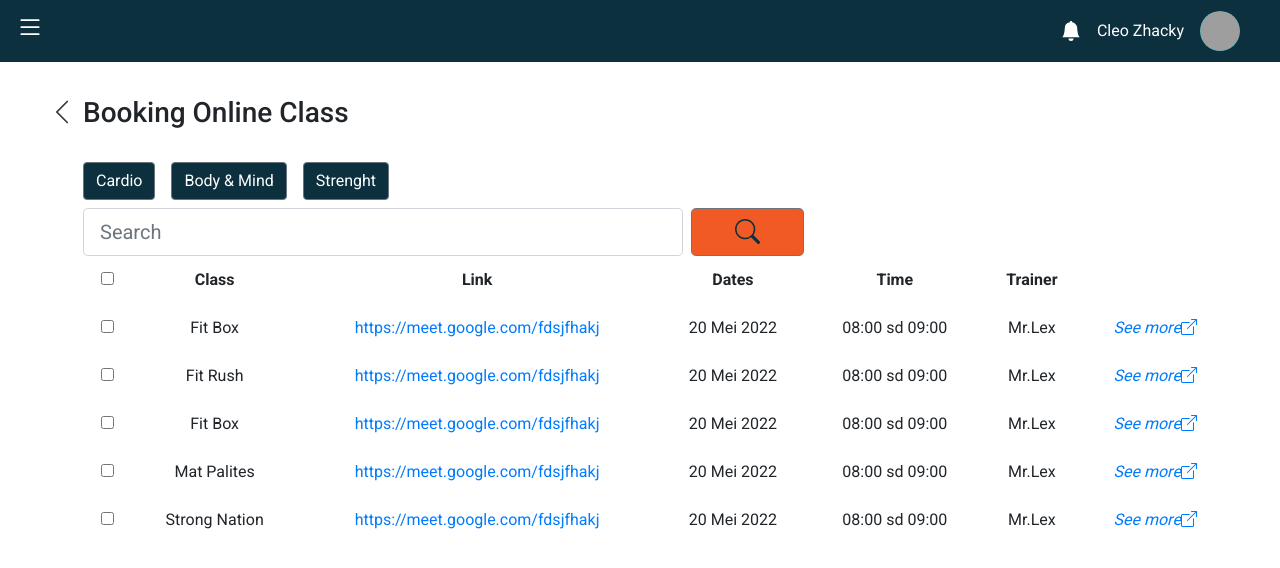
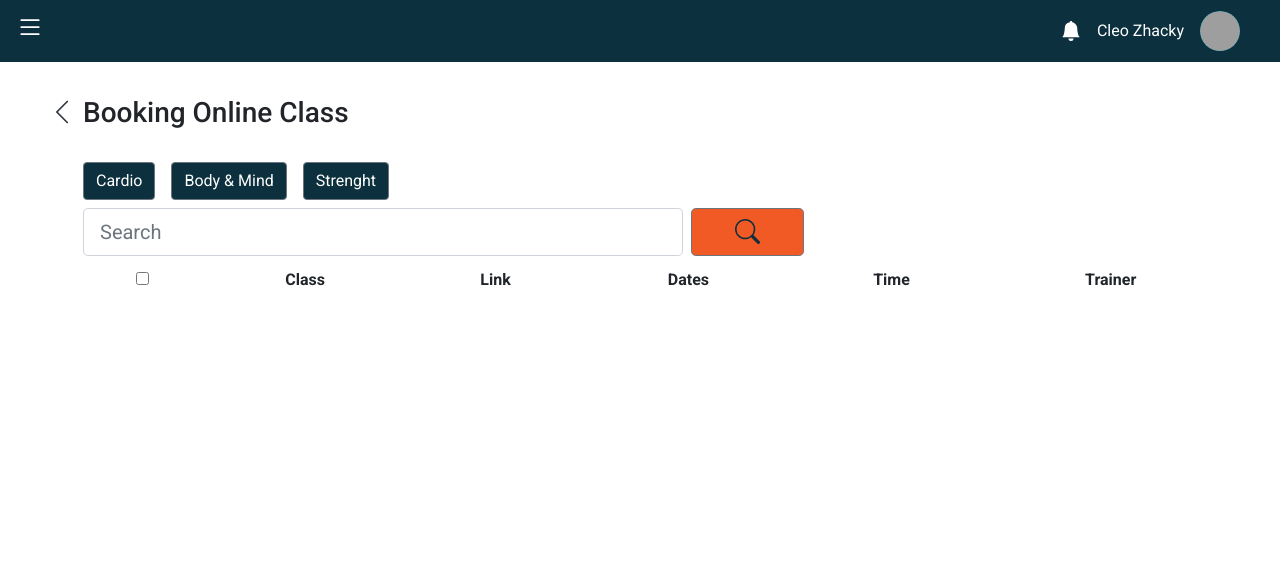
Before and after one commit to gymtrainingclub/web-app, a Nuxt app in the folder gym-web/: page /Dashboard/Booking/booking-online in a window 1280 px wide. Shown: the top 568 px of the page. Built offline with nearby package versions, Linux system fonts and the light colour scheme; grey boxes are pictures that could not be loaded.

Commit message:
update online class

```diff
--- a/gym-web/components/Dashboard/Booking/DetailsComponent.vue
+++ b/gym-web/components/Dashboard/Booking/DetailsComponent.vue
@@ -6,7 +6,7 @@
         <NuxtLink to="/Dashboard/booking-class">
           <b-icon variant="dark" icon="chevron-left"></b-icon>
         </NuxtLink>
-        {{ this.$route.params.id.class }}
+        {{ this.$route.params.id.name }}
       </h3>
       <div class="m-4">
         <b-row>
@@ -19,9 +19,9 @@
               />
               <div class="card-img-overlay mt-4">
                 <h5 class="card-title mt-5">
-                  {{ this.$route.params.id.class }}
+                  {{ this.$route.params.id.name }}
                 </h5>
-                <span>Name Place</span>
+                <span> Capstone Gym Darmo Surabaya </span>
                 <p class="card-text">By {{ this.$route.params.id.trainer }}</p>
                 <div class="d-flex justify-content-end">
                   <b-button size="sm" variant="light" pill>60 Min</b-button>
@@ -40,8 +40,8 @@
             <p>{{ this.$route.params.id.time }}</p>
             <p>{{ this.$route.params.id.trainer }}</p>
             <p>
-              <a :href="this.$route.params.id.link"
-                >{{ this.$route.params.id.link }}
+              <a :href="this.$route.params.id.url"
+                >{{ this.$route.params.id.url }}
                 {{ this.$route.params.id.place }}</a
               >
             </p>
--- a/gym-web/components/Dashboard/Booking/OfflineBookingComponent.vue
+++ b/gym-web/components/Dashboard/Booking/OfflineBookingComponent.vue
@@ -17,6 +17,7 @@
         <b-nav-form class="mt-2">
           <b-form-input
             size="lg"
+            v-model="search"
             class="mr-2 search"
             placeholder="Search"
           ></b-form-input>
@@ -36,9 +37,9 @@
             </tr>
           </thead>
           <tbody>
-            <tr v-for="(item, index) in items" :key="index">
+            <tr v-for="(item, index) in filteredClass" :key="index">
               <th scope="row"><input type="checkbox" /></th>
-              <td>{{ item.class }}</td>
+              <td>{{ item.name }}</td>
               <td>{{ item.place }}</td>
               <td>{{ item.date }}</td>
               <td>{{ item.time }}</td>
@@ -71,44 +72,27 @@ export default {
   data() {
     return {
       buttons: ['Cardio', 'Body & Mind', 'Strenght'],
-      items: [
-        {
-          class: 'Fit Cycle',
-          date: '20 Mei 2022',
-          time: '08:00 sd 09:00',
-          place: 'CapstoneGym BSD/Lantai 2 R.3',
-          trainer: 'Mr.Lex',
-        },
-        {
-          class: 'Fit Rush',
-          date: '20 Mei 2022',
-          time: '08:00 sd 09:00',
-          place: 'CapstoneGym BSD/Lantai 2 R.3',
-          trainer: 'Mr.Lex',
-        },
-        {
-          class: 'Fit Box',
-          date: '20 Mei 2022',
-          time: '08:00 sd 09:00',
-          place: 'CapstoneGym BSD/Lantai 2 R.3',
-          trainer: 'Mr.Lex',
-        },
-        {
-          class: 'Mat Pilater',
-          date: '20 Mei 2022',
-          time: '08:00 sd 09:00',
-          place: 'CapstoneGym BSD/Lantai 2 R.3',
-          trainer: 'Mr.Lex',
-        },
-        {
-          class: 'Strong Nation',
-          date: '20 Mei 2022',
-          time: '08:00 sd 09:00',
-          place: 'CapstoneGym BSD/Lantai 2 R.3',
-          trainer: 'Mr.Lex',
-        },
-      ],
+      search: '',
+      offlineClass: [],
     }
+  },
+  computed: {
+    filteredClass() {
+      if (this.search) {
+        return this.offlineClass.filter((online) => {
+          return this.search
+            .toLowerCase()
+            .split(' ')
+            .every((query) => online.name.toLowerCase().includes(query))
+        })
+      } else {
+        return this.offlineClass
+      }
+    },
+  },
+  mounted() {
+    const offlineClass = localStorage.getItem('offlineClass')
+    this.offlineClass = offlineClass ? JSON.parse(offlineClass) : []
   },
 }
 </script>
--- a/gym-web/components/Dashboard/Booking/OnlineBookingComponent.vue
+++ b/gym-web/components/Dashboard/Booking/OnlineBookingComponent.vue
@@ -17,6 +17,7 @@
         <b-nav-form class="mt-2">
           <b-form-input
             size="lg"
+            v-model="search"
             class="mr-2 search"
             placeholder="Search"
           ></b-form-input>
@@ -37,11 +38,11 @@
             </tr>
           </thead>
           <tbody>
-            <tr v-for="(item, index) in items" :key="index">
+            <tr v-for="(item, index) in filteredClass" :key="index">
               <th scope="row"><input type="checkbox" /></th>
-              <td>{{ item.class }}</td>
+              <td>{{ item.name }}</td>
               <td>
-                <a href="#">{{ item.link }}</a>
+                <a href="#">{{ item.url }}</a>
               </td>
               <td>{{ item.date }}</td>
               <td>{{ item.time }}</td>
@@ -74,44 +75,27 @@ export default {
   data() {
     return {
       buttons: ['Cardio', 'Body & Mind', 'Strenght'],
-      items: [
-        {
-          class: 'Fit Box',
-          date: '20 Mei 2022',
-          time: '08:00 sd 09:00',
-          link: 'https://meet.google.com/fdsjfhakj',
-          trainer: 'Mr.Lex',
-        },
-        {
-          class: 'Fit Rush',
-          date: '20 Mei 2022',
-          time: '08:00 sd 09:00',
-          link: 'https://meet.google.com/fdsjfhakj',
-          trainer: 'Mr.Lex',
-        },
-        {
-          class: 'Fit Box',
-          date: '20 Mei 2022',
-          time: '08:00 sd 09:00',
-          link: 'https://meet.google.com/fdsjfhakj',
-          trainer: 'Mr.Lex',
-        },
-        {
-          class: 'Mat Palites',
-          date: '20 Mei 2022',
-          time: '08:00 sd 09:00',
-          link: 'https://meet.google.com/fdsjfhakj',
-          trainer: 'Mr.Lex',
-        },
-        {
-          class: 'Strong Nation',
-          date: '20 Mei 2022',
-          time: '08:00 sd 09:00',
-          link: 'https://meet.google.com/fdsjfhakj',
-          trainer: 'Mr.Lex',
-        },
-      ],
+      search: '',
+      onlineClass: [],
     }
+  },
+  computed: {
+    filteredClass() {
+      if (this.search) {
+        return this.onlineClass.filter((online) => {
+          return this.search
+            .toLowerCase()
+            .split(' ')
+            .every((query) => online.name.toLowerCase().includes(query))
+        })
+      } else {
+        return this.onlineClass
+      }
+    },
+  },
+  mounted() {
+    const onlineClass = localStorage.getItem('onlineClass')
+    this.onlineClass = onlineClass ? JSON.parse(onlineClass) : []
   },
 }
 </script>
--- a/gym-web/components/Dashboard/Class/NewOfflineClassComponent.vue
+++ b/gym-web/components/Dashboard/Class/NewOfflineClassComponent.vue
@@ -27,7 +27,7 @@
             trim
           ></b-form-input>
         </b-form-group>
-        <b-form-group disabled class="input-select">
+        <b-form-group class="input-select">
           <label><strong> Category</strong></label>
           <b-form-select
             type="select"
@@ -94,6 +94,15 @@ export default {
   },
   methods: {
     add() {
+      if (
+        this.name &&
+        this.index &&
+        this.trainer &&
+        this.category &&
+        this.date &&
+        this.time &&
+        this.place !== ''
+      ) {
         this.offlineClass.push({
           id: this.index++,
           name: this.name,
@@ -110,6 +119,10 @@ export default {
         this.time = ''
         this.place = ''
         localStorage.setItem('offlineClass', JSON.stringify(this.offlineClass))
+        alert('Class berhasil di tambahkan')
+      } else {
+        alert('Data Belum Lengkap')
+      }
     },
   },
 }
--- a/gym-web/components/Dashboard/Class/NewOnlineClassComponent.vue
+++ b/gym-web/components/Dashboard/Class/NewOnlineClassComponent.vue
@@ -95,6 +95,15 @@ export default {
   },
   methods: {
     add() {
+      if (
+        this.name &&
+        this.trainer &&
+        this.category &&
+        this.date &&
+        this.time &&
+        this.link &&
+        this.index !== ''
+      ) {
         this.onlineClass.push({
           id: this.index++,
           name: this.name,
@@ -111,6 +120,10 @@ export default {
         this.time = ''
         this.link = ''
         localStorage.setItem('onlineClass', JSON.stringify(this.onlineClass))
+        alert('Class berhasil ditambahkan')
+      } else {
+        alert('Data belum lengkap')
+      }
     },
   },
 }
--- a/gym-web/components/Dashboard/DeleteComponent.vue
+++ b/gym-web/components/Dashboard/DeleteComponent.vue
@@ -10,7 +10,12 @@
         @click="$bvModal.hide('delete')"
         >Cancel</b-button
       >
-      <b-button class="shadow" style="background: #0c303d">Delete</b-button>
+      <b-button
+        class="shadow"
+        @click="$bvModal.hide('delete')"
+        style="background: #0c303d"
+        >Delete</b-button
+      >
     </div>
   </div>
 </template>
--- a/gym-web/components/Dashboard/NewsAndContent/news/CreateComponent.vue
+++ b/gym-web/components/Dashboard/NewsAndContent/news/CreateComponent.vue
@@ -93,6 +93,14 @@ export default {
   },
   methods: {
     add() {
+      if (
+        this.title &&
+        this.index &&
+        this.author &&
+        this.selected &&
+        this.desc &&
+        this.date !== ''
+      ) {
         this.newsletter.push({
           id: this.index++,
           title: this.title,
@@ -107,6 +115,10 @@ export default {
         this.desc = ''
         this.date = new Date()
         localStorage.setItem('newsletter', JSON.stringify(this.newsletter))
+        alert('Newsletter Berhasil di tambahkan')
+      } else {
+        alert('Data belum lengkap')
+      }
     },
   },
 }
```
Lines whose indentation alone changed are shown as unchanged.
